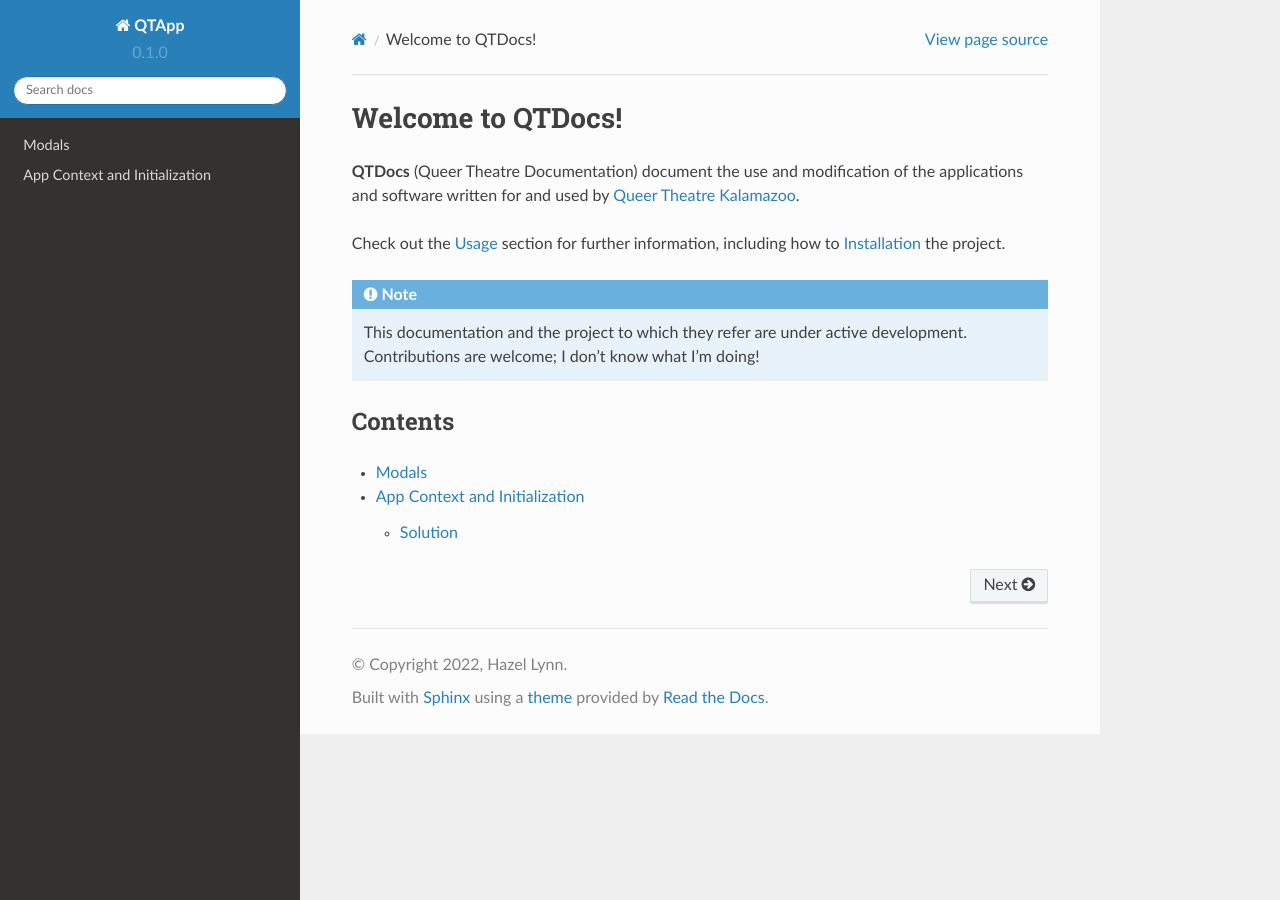
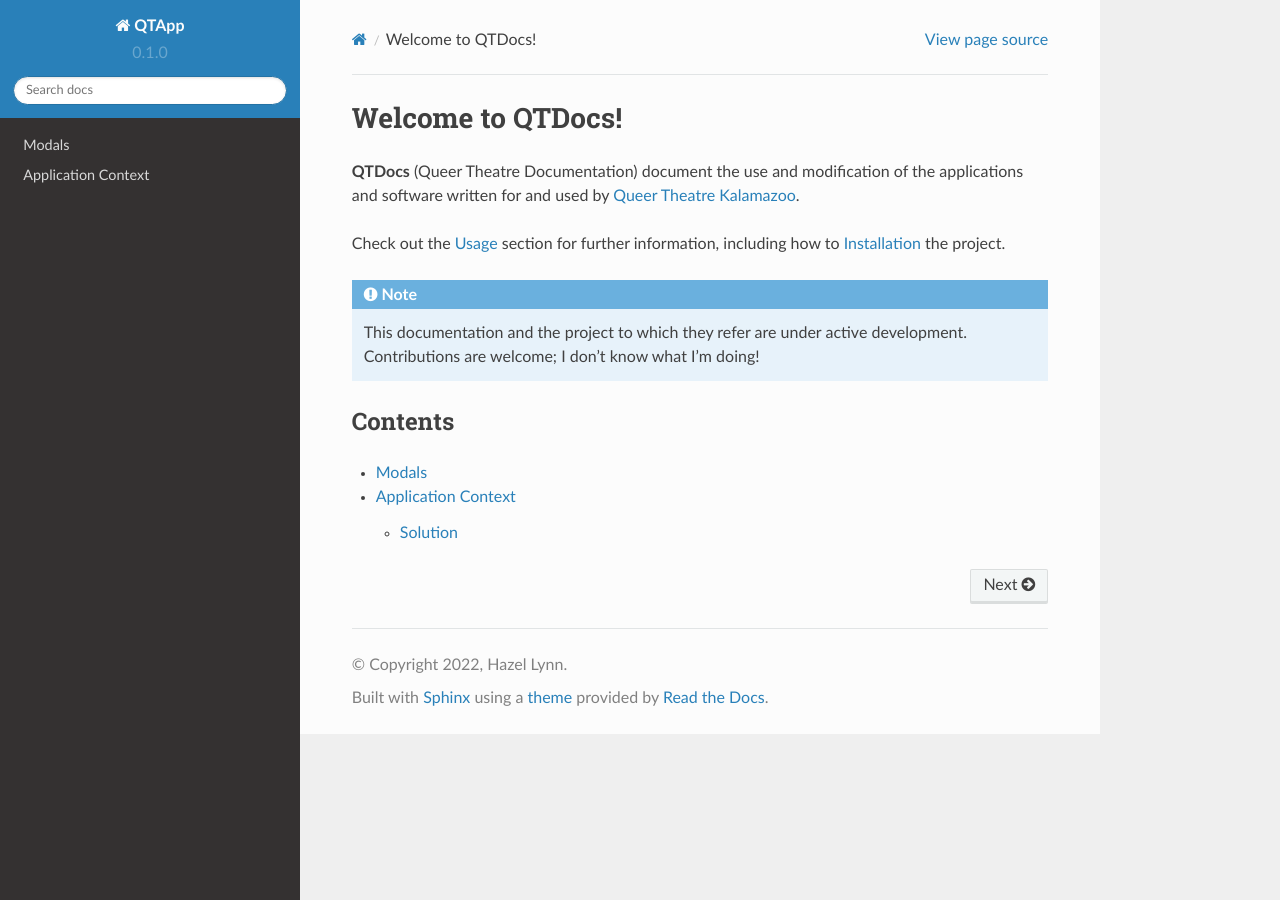
Before and after one commit to Queer-Theatre-Kalamazoo/qtdocs, a Sphinx documentation site: the page built from docs/source/index.rst, in a window 1280 px wide. Built offline with Sphinx 7.4.7 and the Read the Docs theme 2.0.0, drawn with Linux system fonts in a browser that asks for light colours.

Commit message:
Update appcontext.rst

```diff
--- a/docs/source/appcontext.rst
+++ b/docs/source/appcontext.rst
@@ -1,6 +1,7 @@
-App Context and Initialization
+Application Context
 ======
 .. _appcontext:
+
 
 .. epigraph:: Here I will demonstrate one solution to a problem I frequently encountered: circular imports. For this example we will be using Flask-Mail, but the process should remain the same for any extension that needs an object to be initialized to the application context.
 
```
